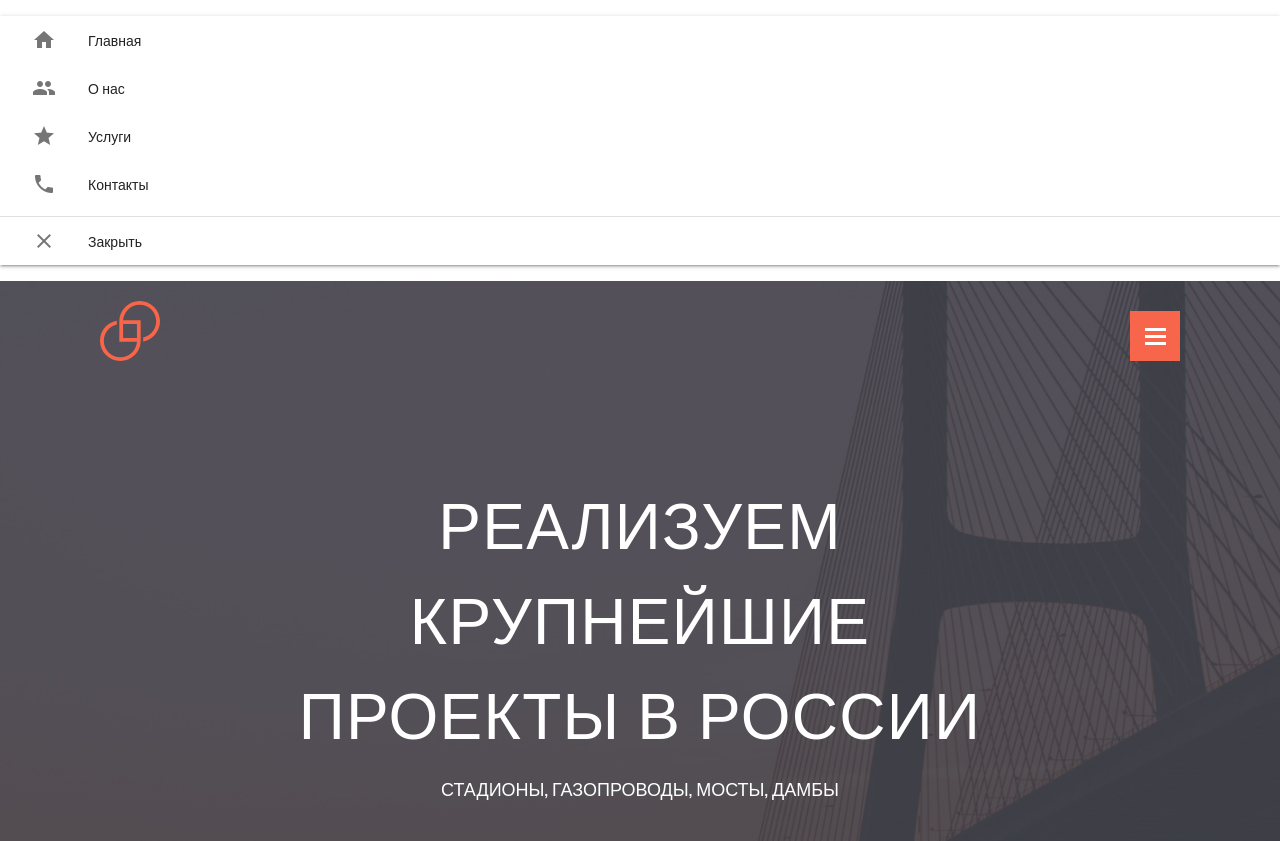
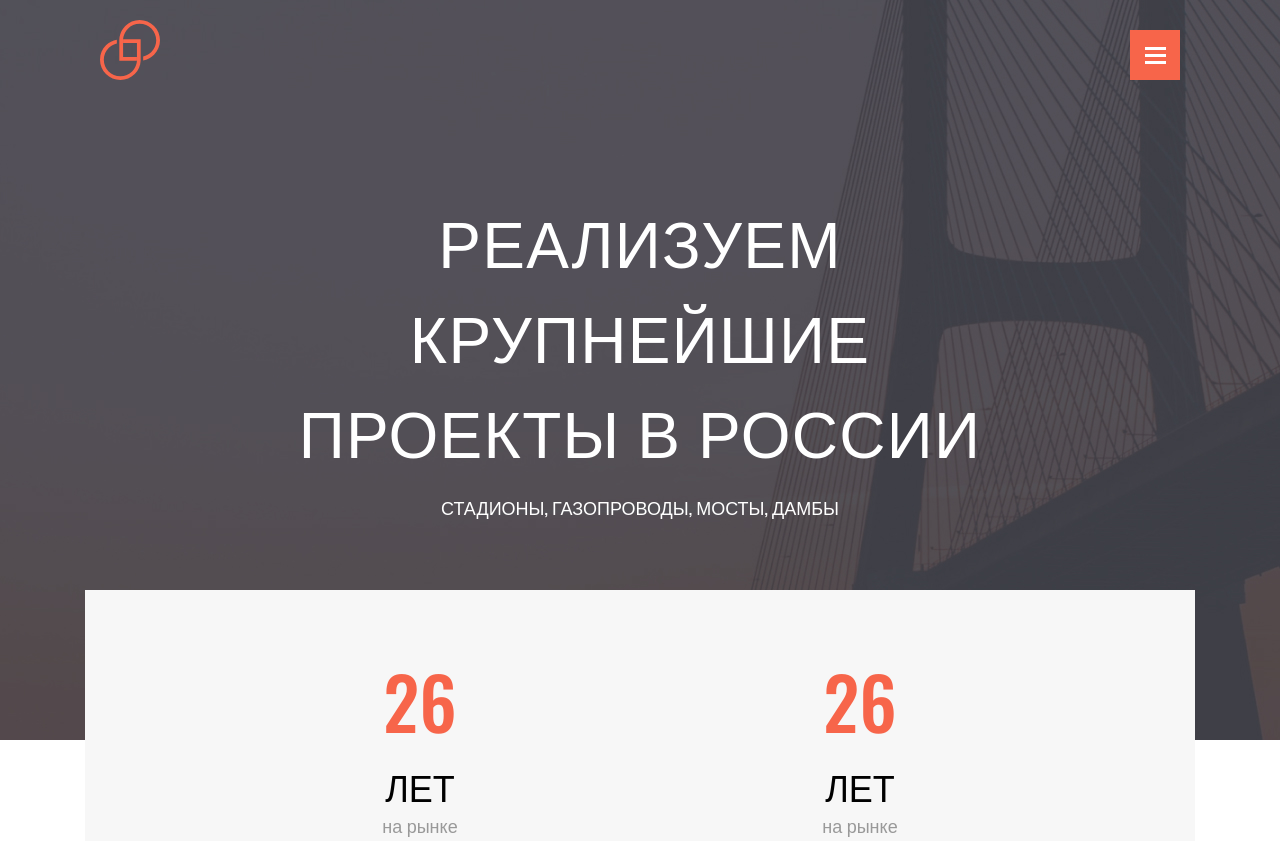
Before and after one commit to kitOl/site1_figma, a plain HTML site: page index.html in a window 1280 px wide. Shown: the top 841 px of the page. Drawn offline with nearby package versions, Linux system fonts and the light colour scheme.

Commit message:
fixed error for menu styles

```diff
--- a/css/style.css
+++ b/css/style.css
@@ -663,7 +663,7 @@ nav .sidenav-trigger i {
 .sidenav.fixed .collapsible-body li a {
   padding: 0 23.5px 0 31px;
 }
-sidenav {
+.sidenav {
   position: fixed;
   width: 300px;
   left: 0;
```
